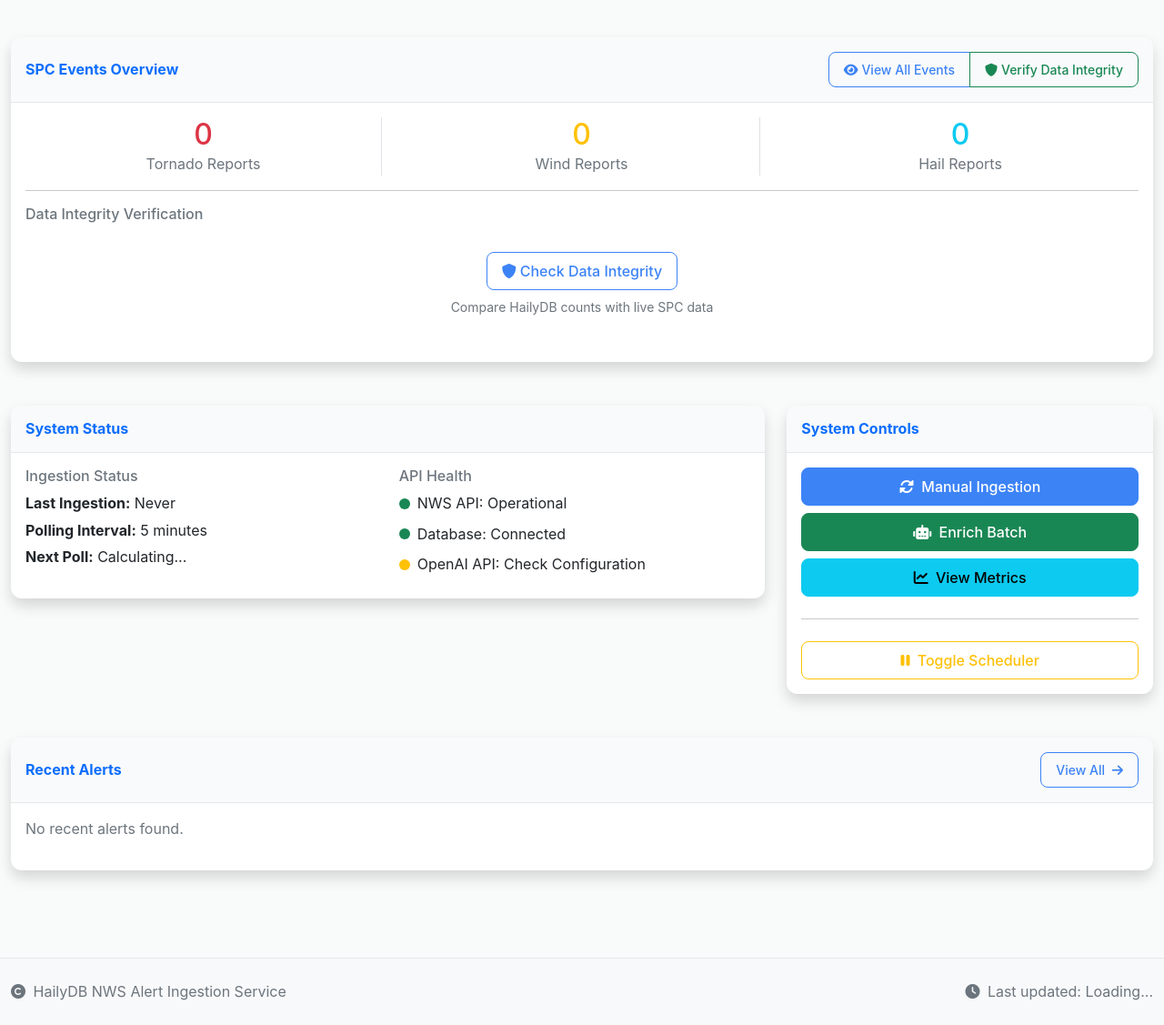
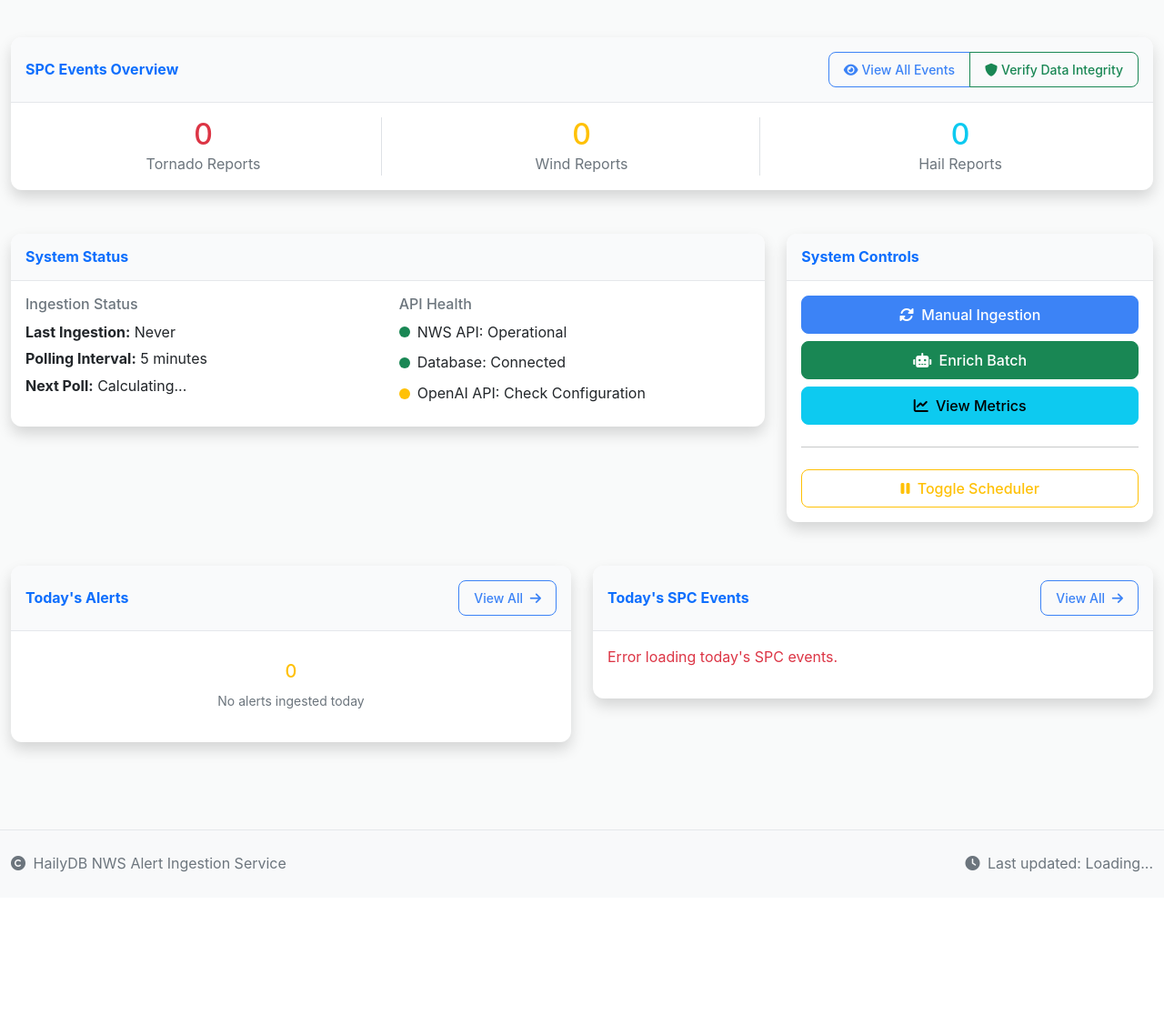
Before and after one commit to CMDVA/HailyDB, a Flask app: page /internal/dashboard in a window 1280 px wide. Shown: the part 440-1567 px from the top of the page at 91% size. After the commit the page ends 1399 px from the top, so only its background shows below. Run offline with Flask 3, Linux system fonts and the light colour scheme; data that the repository does not hold is empty.

Commit message:
Show a quick summary of ingested alerts and SPC events on the dashboard
Adds compact daily alert and SPC event summaries to the dashboard, refreshing every 30 seconds using `loadTodaysAlerts()` and `loadTodaysSPCEvents()`.

Replit-Commit-Author: Agent
Replit-Commit-Session-Id: 466c085c-6797-4c9b-b98e-a7caa79d100d
Replit-Commit-Screenshot-Url: https://storage.googleapis.com/screenshot-production-us-central1/b39f3a59-cba9-411d-a929-796ce937d19e/55c2df66-5d41-461d-b001-6c1b250d9fec.jpg

```diff
--- a/static/dashboard.js
+++ b/static/dashboard.js
@@ -27,6 +27,19 @@ function initializeDashboard() {
 
         // Calculate next poll time
         updateNextPollTime();
+
+        // Load today's data for cron verification
+        loadTodaysAlerts();
+        loadTodaysSPCEvents();
+
+        // Set up automatic refresh every 30 seconds
+        setInterval(() => {
+            loadTodaysAlerts();
+            loadTodaysSPCEvents();
+            updateStatusIndicator();
+            updateNextPollTime();
+            updateLastUpdateTime();
+        }, 30000);
 
         console.log('Dashboard initialized successfully');
     } catch (error) {
@@ -61,40 +74,131 @@ function updateNextPollTime() {
     }
 }
 
-// Load recent alerts into table
-async function loadRecentAlerts() {
+// Load today's alerts for cron verification
+async function loadTodaysAlerts() {
     try {
-        const response = await fetch('/alerts?format=json&per_page=10');
+        const today = new Date().toISOString().split('T')[0];
+        const response = await fetch(`/alerts?format=json&per_page=50`);
         const data = await response.json();
 
-        const tableContainer = document.getElementById('recent-alerts-table');
+        const tableContainer = document.getElementById('todays-alerts-table');
         if (!tableContainer) return;
 
-        if (data.alerts && data.alerts.length > 0) {
-            let html = '<div class="table-responsive"><table class="table table-striped">';
-            html += '<thead><tr><th>Event</th><th>Area</th><th>Severity</th><th>Time</th></tr></thead>';
-            html += '<tbody>';
+        // Filter to today's alerts
+        const todaysAlerts = data.alerts ? data.alerts.filter(alert => {
+            const alertDate = new Date(alert.ingested_at || alert.effective).toISOString().split('T')[0];
+            return alertDate === today;
+        }) : [];
 
-            data.alerts.forEach(alert => {
-                const time = new Date(alert.effective).toLocaleString();
-                html += `<tr>
-                    <td><a href="/alerts/${alert.id}">${alert.event}</a></td>
-                    <td>${alert.area_desc ? alert.area_desc.substring(0, 50) + '...' : 'N/A'}</td>
-                    <td><span class="badge bg-${getSeverityColor(alert.severity)}">${alert.severity || 'N/A'}</span></td>
-                    <td>${time}</td>
-                </tr>`;
+        if (todaysAlerts.length > 0) {
+            // Group by event type for compact breakdown
+            const alertsByType = todaysAlerts.reduce((acc, alert) => {
+                const eventType = alert.event || 'Unknown';
+                acc[eventType] = (acc[eventType] || 0) + 1;
+                return acc;
+            }, {});
+
+            let html = `<div class="mb-2"><strong>${todaysAlerts.length} alerts ingested today</strong></div>`;
+            html += '<div class="row text-center mb-2">';
+
+            // Show top 3 alert types
+            const sortedTypes = Object.entries(alertsByType)
+                .sort((a, b) => b[1] - a[1])
+                .slice(0, 3);
+
+            sortedTypes.forEach(([type, count]) => {
+                const shortType = type.replace(' Warning', '').replace(' Watch', '').replace(' Advisory', '');
+                html += `<div class="col-4"><div class="h6 text-primary">${count}</div><small>${shortType}</small></div>`;
             });
 
-            html += '</tbody></table></div>';
+            html += '</div>';
+
+            // Show recent alerts list (compact)
+            if (todaysAlerts.length > 0) {
+                html += '<div class="small">';
+                todaysAlerts.slice(0, 5).forEach(alert => {
+                    const time = new Date(alert.effective).toLocaleTimeString();
+                    html += `<div class="d-flex justify-content-between border-bottom py-1">
+                        <span>${alert.event}</span>
+                        <span class="text-muted">${time}</span>
+                    </div>`;
+                });
+                html += '</div>';
+            }
+
             tableContainer.innerHTML = html;
         } else {
-            tableContainer.innerHTML = '<p class="text-muted">No recent alerts found.</p>';
+            tableContainer.innerHTML = '<div class="text-center py-3"><div class="h5 text-warning">0</div><small class="text-muted">No alerts ingested today</small></div>';
         }
     } catch (error) {
-        console.error('Error loading recent alerts:', error);
-        const tableContainer = document.getElementById('recent-alerts-table');
+        console.error('Error loading today\'s alerts:', error);
+        const tableContainer = document.getElementById('todays-alerts-table');
         if (tableContainer) {
-            tableContainer.innerHTML = '<p class="text-danger">Error loading alerts.</p>';
+            tableContainer.innerHTML = '<p class="text-danger">Error loading today\'s alerts.</p>';
+        }
+    }
+}
+
+// Load today's SPC events for cron verification
+async function loadTodaysSPCEvents() {
+    try {
+        const today = new Date().toISOString().split('T')[0];
+        const response = await fetch(`/spc/reports?format=json`);
+        const data = await response.json();
+
+        const container = document.getElementById('todays-spc-events');
+        if (!container) return;
+
+        // Filter to today's SPC events
+        const todaysEvents = data.reports ? data.reports.filter(report => {
+            return report.report_date === today;
+        }) : [];
+
+        if (todaysEvents.length > 0) {
+            // Group by type
+            const eventsByType = todaysEvents.reduce((acc, event) => {
+                acc[event.report_type] = (acc[event.report_type] || 0) + 1;
+                return acc;
+            }, {});
+
+            let html = `<div class="mb-2"><strong>${todaysEvents.length} SPC events today</strong></div>`;
+            html += '<div class="row text-center mb-2">';
+
+            // Always show all three types with 0 if none
+            const tornado = eventsByType.tornado || 0;
+            const wind = eventsByType.wind || 0;
+            const hail = eventsByType.hail || 0;
+
+            html += `<div class="col-4"><div class="h6 text-danger">${tornado}</div><small>Tornado</small></div>`;
+            html += `<div class="col-4"><div class="h6 text-warning">${wind}</div><small>Wind</small></div>`;
+            html += `<div class="col-4"><div class="h6 text-info">${hail}</div><small>Hail</small></div>`;
+
+            html += '</div>';
+
+            // Show recent events by location (compact)
+            if (todaysEvents.length > 0) {
+                html += '<div class="small">';
+                todaysEvents.slice(0, 5).forEach(event => {
+                    const location = event.location || `${event.county}, ${event.state}`;
+                    const typeIcon = event.report_type === 'tornado' ? '🌪️' :
+                                   event.report_type === 'wind' ? '💨' : '🧊';
+                    html += `<div class="d-flex justify-content-between border-bottom py-1">
+                        <span>${typeIcon} ${location}</span>
+                        <span class="text-muted">${event.time_utc || ''}</span>
+                    </div>`;
+                });
+                html += '</div>';
+            }
+
+            container.innerHTML = html;
+        } else {
+            container.innerHTML = '<div class="text-center py-3"><div class="h5 text-warning">0</div><small class="text-muted">No SPC events today</small></div>';
+        }
+    } catch (error) {
+        console.error('Error loading today\'s SPC events:', error);
+        const container = document.getElementById('todays-spc-events');
+        if (container) {
+            container.innerHTML = '<p class="text-danger">Error loading today\'s SPC events.</p>';
         }
     }
 }
--- a/templates/dashboard.html
+++ b/templates/dashboard.html
@@ -204,18 +204,7 @@
                     </div>
                 </div>
 
-                <!-- Data Integrity Verification -->
-                <hr>
-                <h6 class="text-muted mb-3">Data Integrity Verification</h6>
 
-                <div id="integrity-verification-container">
-                    <div class="text-center py-3">
-                        <button class="btn btn-outline-primary" onclick="loadIntegrityVerification()">
-                            <i class="fas fa-shield-alt me-1"></i>Check Data Integrity
-                        </button>
-                        <p class="text-muted small mt-2">Compare HailyDB counts with live SPC data</p>
-                    </div>
-                </div>
             </div>
         </div>
     </div>
@@ -304,19 +293,35 @@
     </div>
 </div>
 
-<!-- Recent Alerts Table -->
+<!-- Today's Data Verification -->
 <div class="row">
-    <div class="col-12">
+    <div class="col-md-6">
         <div class="card shadow mb-4">
             <div class="card-header py-3 d-flex flex-row align-items-center justify-content-between">
-                <h6 class="m-0 font-weight-bold text-primary">Recent Alerts</h6>
+                <h6 class="m-0 font-weight-bold text-primary">Today's Alerts</h6>
                 <a href="{{ url_for('get_alerts') }}" class="btn btn-sm btn-outline-primary">
                     View All <i class="fas fa-arrow-right ms-1"></i>
                 </a>
             </div>
             <div class="card-body">
-                <div id="recent-alerts-table">
-                    Loading recent alerts...
+                <div id="todays-alerts-table">
+                    Loading today's alerts...
+                </div>
+            </div>
+        </div>
+    </div>
+
+    <div class="col-md-6">
+        <div class="card shadow mb-4">
+            <div class="card-header py-3 d-flex flex-row align-items-center justify-content-between">
+                <h6 class="m-0 font-weight-bold text-primary">Today's SPC Events</h6>
+                <a href="/spc/reports" class="btn btn-sm btn-outline-primary">
+                    View All <i class="fas fa-arrow-right ms-1"></i>
+                </a>
+            </div>
+            <div class="card-body">
+                <div id="todays-spc-events">
+                    Loading today's SPC events...
                 </div>
             </div>
         </div>
```
Also changed, not shown: attached_assets/targeted_element_1748919674059.png (added).
